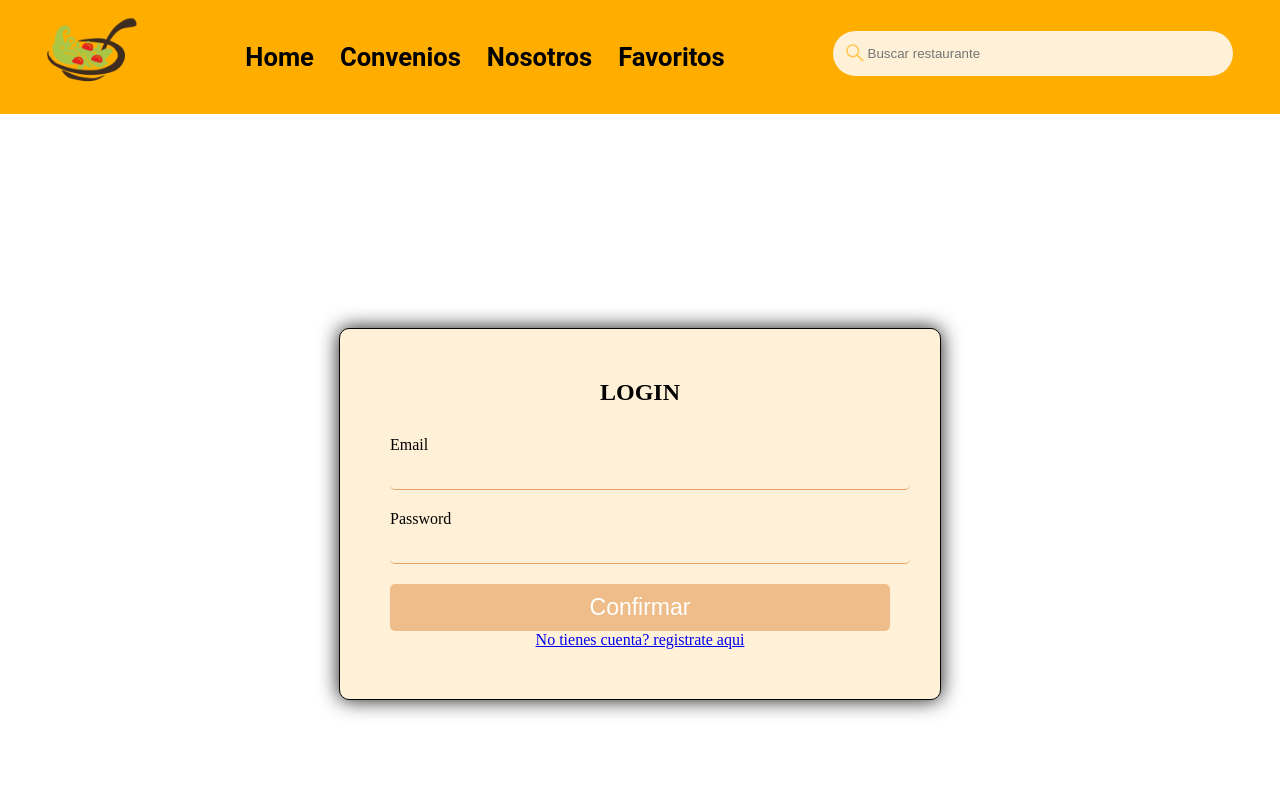
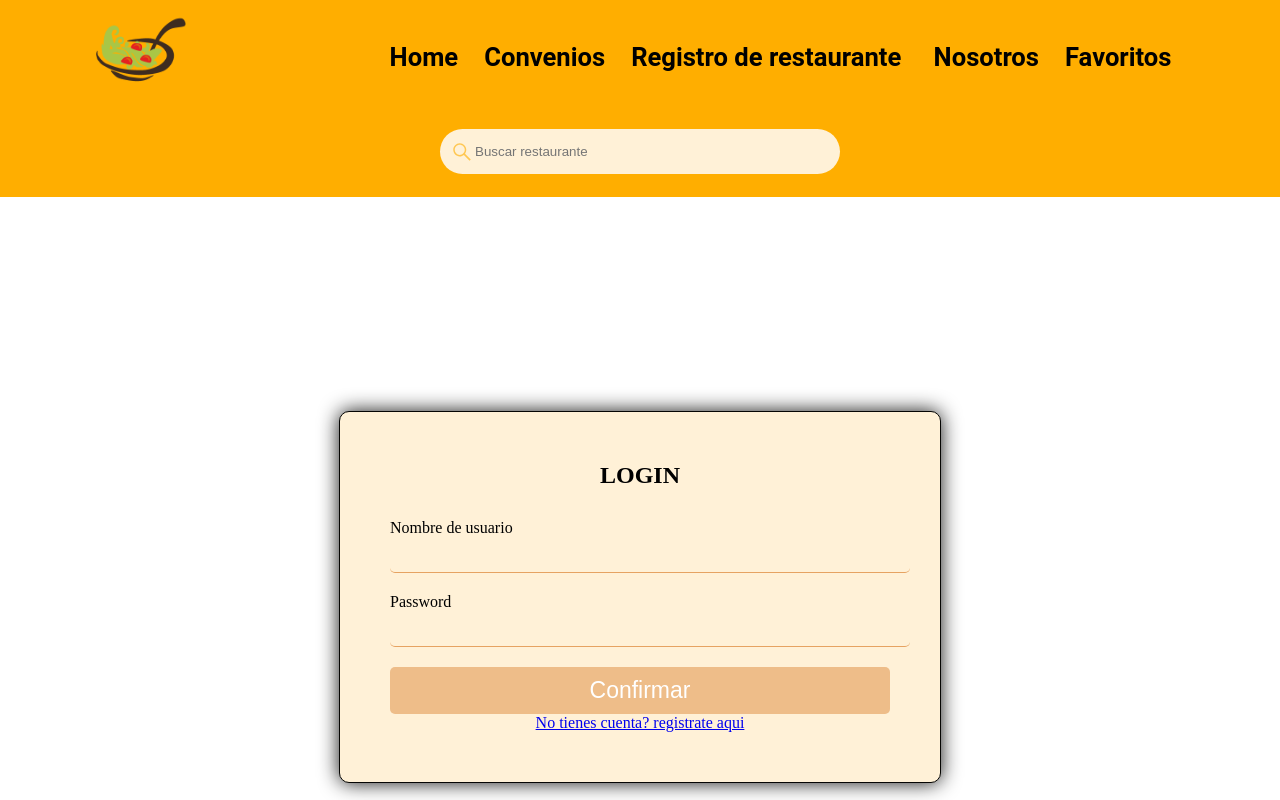
Before and after one commit to YahirAlbores221228/Proyecto-receita, a React (Vite) app in the folder Receita/: page /Login in a window 1280 px wide. Shown: the top 800 px of the page. Built offline with nearby package versions, Linux system fonts and the light colour scheme.

Commit message:
[UPDATE] manejos de rutas y styles

```diff
--- a/Receita/package.json
+++ b/Receita/package.json
@@ -9,6 +9,7 @@
     "preview": "vite preview"
   },
   "dependencies": {
+    "axios": "^1.3.4",
     "react": "^18.2.0",
     "react-dom": "^18.2.0",
     "react-icons": "^4.7.1",
--- a/Receita/src/Componentes/Molecula/Header.jsx
+++ b/Receita/src/Componentes/Molecula/Header.jsx
@@ -21,6 +21,9 @@ return (
 <StyledLink to="/Convenios">
 <Label msn="Convenios"/>
 </StyledLink>
+<StyledLink to="/RestauranteP">
+<Label msn="Registro de restaurante "/>
+</StyledLink>
 <Label  msn="Nosotros"/>
 <Label  msn="Favoritos"/>
 </div>
--- a/Receita/src/Componentes/Molecula/VerRestaurante.jsx
+++ b/Receita/src/Componentes/Molecula/VerRestaurante.jsx
@@ -42,9 +42,7 @@ function VerRestaurantes() {
       </div>
 
       <div className="Convenios">
-<div className="Container-button-convenios">
 
-</div>
         {loading &&
           restaurantes.map((restaurante) => (
             <Restaurante
--- a/Receita/src/Componentes/Molecula/formLogin.jsx
+++ b/Receita/src/Componentes/Molecula/formLogin.jsx
@@ -3,8 +3,33 @@ import { Link } from "react-router-dom";
 import {useNavigate } from "react-router-dom";
 import imguser from "../../assets/Img/preview.png";
 import "../../assets/Styles/register.css";
+import axios from 'axios';
+import Notification from "../Organismo/Notification"
+function Formlogin() {
+const [Nombre, setNombre] = useState("");
+const [Contrasena, setContrasena] = useState("");
+const [isLoggedIn, setIsLoggedIn] = useState(false);
+const [notificationMessage, setNotificationMessage] = useState("");
 
-function Formlogin() {
+const handleSubmit = async (event) => {
+  event.preventDefault();
+  try {
+
+    const response = await axios.post(
+      "https://receita.iothings.com.mx:3000/usuarios",
+      {
+        Nombre,
+        Contrasena,
+      }
+    );
+    console.log(response.data);
+    setIsLoggedIn(true);
+     setNotificationMessage("¡Has iniciado sesión correctamente!");
+  } catch (error) {
+    console.log(error);
+    setNotificationMessage("Ha ocurrido un error al iniciar sesión.");
+  }
+};
 const navigate = useNavigate()
     const handlerClick=(e)=>{
         e.preventDefault();
@@ -13,7 +38,7 @@ const navigate = useNavigate()
 const navigaterestaurant = useNavigate()
     const restaurantClick=(e)=>{
         e.preventDefault();
-       navigaterestaurant("/RestauranteP")
+       navigaterestaurant("/Home")
     }
   const [profileImage, setProfileImage] = useState({imguser});
   const handleImageUpload = (event) => {
@@ -24,23 +49,38 @@ const navigaterestaurant = useNavigate()
   return (
 <>
   <div class="registration-form-container">
-      <form class="registration-form">
+        {isLoggedIn && <Notification message={notificationMessage} />}
+        <form class="registration-form" onSubmit={handleSubmit}>
           <h2>LOGIN</h2>
 
           <div class="form-group">
-          <label for="email">Email</label>
-          <input type="email" id="email" name="email" required />
+            <label for="email">Nombre de usuario</label>
+            <input
+              type="text"
+
+              name="Nombre"
+              value={Nombre}
+              onChange={(e) => setNombre(e.target.value)}
+
+            />
           </div>
 
           <div class="form-group">
             <label for="password">Password</label>
-          <input type="password" id="password" name="password" required />
+            <input
+               type="password"
+
+              name="Contrasena"
+              value={Contrasena}
+              onChange={(e) => setContrasena(e.target.value)}
+            />
           </div>
 
-        <button type="submit" to="RestauranteP" onClick={restaurantClick}>Confirmar</button>
+          <button to="Home" onClick={restaurantClick} type="submit"> Confirmar </button>
+
           <div>
-<Link to="RegiseterP">
- <a  onClick={handlerClick}>No tienes cuenta? registrate aqui</a>
+            <Link to="RegisterP">
+              <a onClick={handlerClick}>No tienes cuenta? registrate aqui</a>
             </Link>
           </div>
         </form>
--- a/Receita/src/Componentes/Molecula/register.jsx
+++ b/Receita/src/Componentes/Molecula/register.jsx
@@ -17,11 +17,10 @@ const registroUsuario = (e) => {
     method: "POST",
     headers: { "Content-Type": "application/json" },
     body: JSON.stringify({
-      Profile: formData.get("Profile"),
       Nombre: formData.get("Nombre"),
       Apellido: formData.get("Apellido"),
       Correo: formData.get("Correo"),
-      Contraseña: formData.get("Contraseña"),
+      Contrasena: formData.get("Contrasena"),
     }),
   };
   fetch(URI, options)
@@ -67,7 +66,7 @@ const registroUsuario = (e) => {
 
           <div class="form-group">
             <label for="password">Contraseña</label>
-            <input type="password" id="password" name="Contraseña" required />
+            <input type="password" id="password" name="Contrasena" required />
           </div>
 
           <button  type="submit" onClick={registroUsuario}> Confirmar </button>
--- a/Receita/src/assets/Styles/VerRestaurantes.css
+++ b/Receita/src/assets/Styles/VerRestaurantes.css
@@ -17,6 +17,8 @@ align-items: center;
 .Convenios{
     top: 671px;
 height: auto;
+font-size: 2rem;
+padding: 23px;
 text-align: center;
         background: linear-gradient(180deg, #F7D7B0 0%, rgba(247, 215, 176, 0) 100%);
         border-radius: 20px;
```
Also changed, not shown: 1 other file (tests, documents, lock files or other folders). Lines whose indentation alone changed are shown as unchanged.
